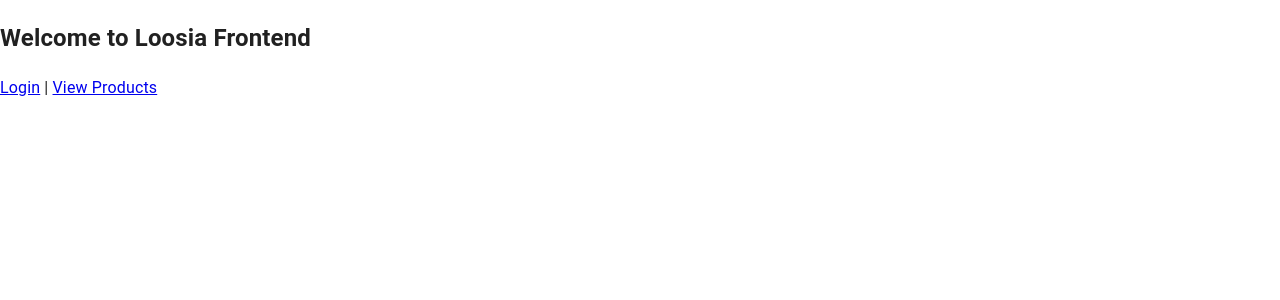
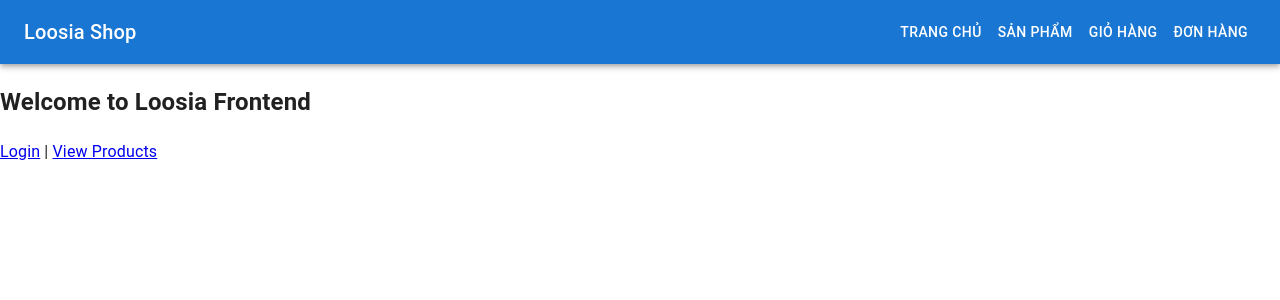
Before and after one commit to loosia195/loosia, a React (Create React App) app in the folder frontend/: page / in a window 1280 px wide. Shown: the top 300 px of the page. Built offline with nearby package versions, Linux system fonts and the light colour scheme.

Commit message:
Update NavBar

```diff
--- a/frontend/src/App.js
+++ b/frontend/src/App.js
@@ -9,10 +9,12 @@ import EditProductPage from './pages/EditProductPage';
 import ProductDetailPage from './pages/ProductDetailPage';
 import CartPage from './pages/CartPage';
 import OrderListPage from './pages/OrderListPage';
+import MyNavBar from './components/MyNavBar';
 
 function App() {
   return (
     <Router>
+      <MyNavBar />
       <Routes>
         <Route path="/" element={<HomePage />} />
         <Route path="/login" element={<LoginPage />} />
--- /dev/null
+++ b/frontend/src/components/MyNavBar.js
@@ -0,0 +1,55 @@
+// src/components/MyNavBar.js
+import React from 'react';
+import { AppBar, Toolbar, Typography, Button } from '@mui/material';
+import { Link } from 'react-router-dom';
+
+function MyNavBar() {
+  return (
+    <AppBar position="static">
+      <Toolbar>
+        {/* Tiêu đề */}
+        <Typography variant="h6" sx={{ flexGrow: 1 }}>
+          Loosia Shop
+        </Typography>
+
+        {/* Link đến trang chủ */}
+        <Button
+          component={Link}
+          to="/"
+          color="inherit"
+        >
+          Trang chủ
+        </Button>
+
+        {/* Link đến danh sách sản phẩm */}
+        <Button
+          component={Link}
+          to="/products"
+          color="inherit"
+        >
+          Sản phẩm
+        </Button>
+
+        {/* Link đến giỏ hàng */}
+        <Button
+          component={Link}
+          to="/cart"
+          color="inherit"
+        >
+          Giỏ hàng
+        </Button>
+
+        {/* Link đến danh sách đơn hàng */}
+        <Button
+          component={Link}
+          to="/orders"
+          color="inherit"
+        >
+          Đơn hàng
+        </Button>
+      </Toolbar>
+    </AppBar>
+  );
+}
+
+export default MyNavBar;
```
